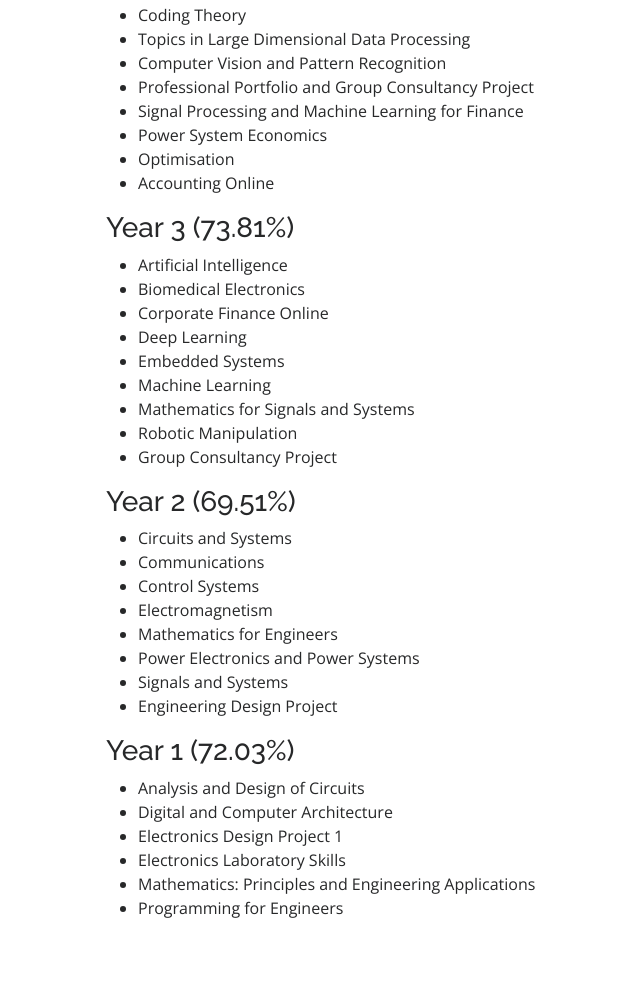
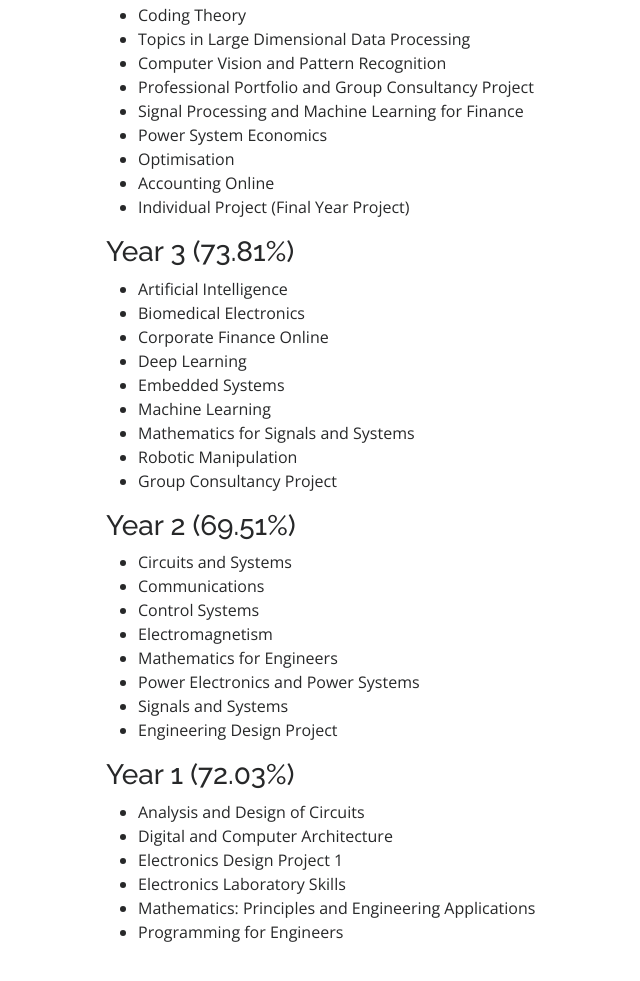
Before and after one commit to blw219/PortfolioWebsite, a plain HTML site: page index.html in a window 1280 px wide. Shown: the part 4360-5341 px from the top of the page, without its empty margins (206-846 px from the left). Drawn offline with nearby package versions, Linux system fonts and the light colour scheme.

Commit message:
update fourth year module list

```diff
--- a/index.html
+++ b/index.html
@@ -458,6 +458,7 @@
                 <li>Power System Economics</li>
                 <li>Optimisation</li>
                 <li>Accounting Online</li>
+                <li>Individual Project (Final Year Project)</li>
               </ul>
             </div>
 
```
